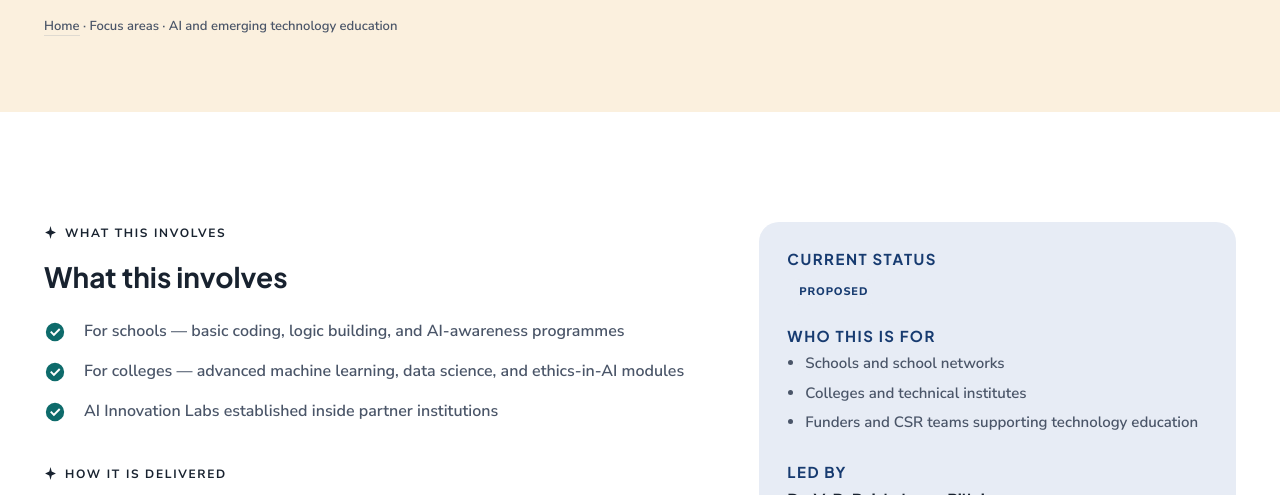
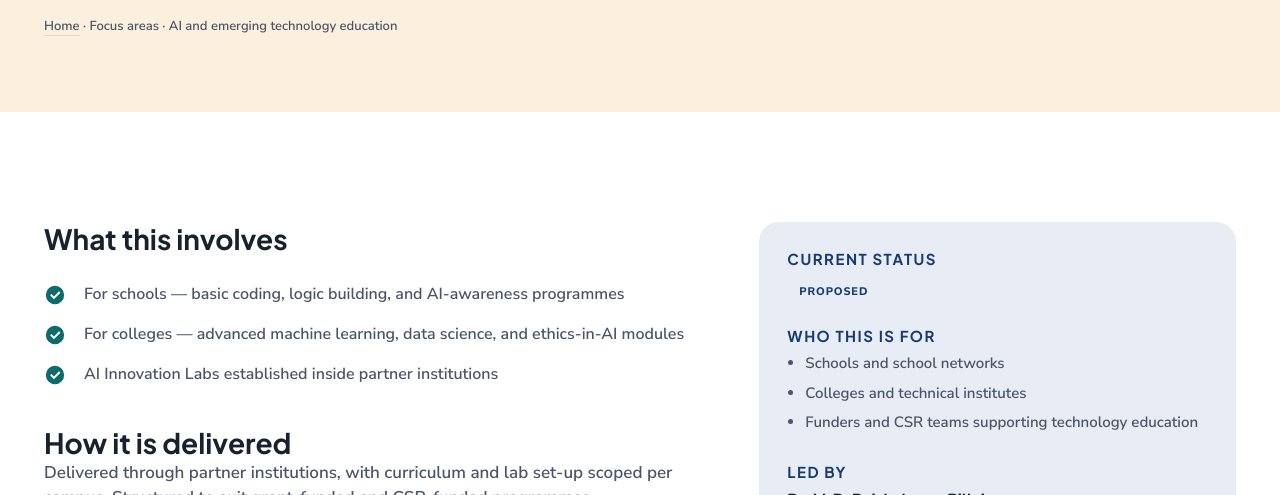
Before and after one commit to KunalDSoni/igsef, an Astro site: page /igsef/focus-areas/ai-and-emerging-tech-education in a window 1280 px wide. Shown: the part 457-952 px from the top of the page. Built offline with nearby package versions, Linux system fonts and the light colour scheme; Astro itself is replaced by a stand-in of ours.

Commit message:
fix: remove duplicated eyebrow/heading text on focus-area detail pages
The "What this involves" Eyebrow duplicated the new h2 of the same
text, and "How it is delivered" had no heading at all. Both sections
now use a single vdetail__heading h2 each; the Eyebrow import is
unused and removed.

```diff
--- a/src/pages/focus-areas/[slug].astro
+++ b/src/pages/focus-areas/[slug].astro
@@ -1,7 +1,6 @@
 ---
 import Base from '../../layouts/Base.astro';
 import PageHero from '../../components/PageHero.astro';
-import Eyebrow from '../../components/Eyebrow.astro';
 import Button from '../../components/Button.astro';
 import StatusBadge from '../../components/StatusBadge.astro';
 import CTA from '../../components/CTA.astro';
@@ -26,7 +25,6 @@ const lead = leadership.find((l) => l.key === vertical.leadKey);
   <section class="section section--white">
     <div class="wrap vdetail reveal">
       <div>
-        <Eyebrow text="What this involves" />
         <h2 class="vdetail__heading">What this involves</h2>
         <ul class="act-list">
           {vertical.activities.map((a) => (
@@ -35,7 +33,7 @@ const lead = leadership.find((l) => l.key === vertical.leadKey);
         </ul>
 
         <div style="margin-top:40px">
-          <Eyebrow text="How it is delivered" />
+          <h2 class="vdetail__heading">How it is delivered</h2>
           <p style="font-size:17px">{vertical.engagement}</p>
         </div>
       </div>
```
